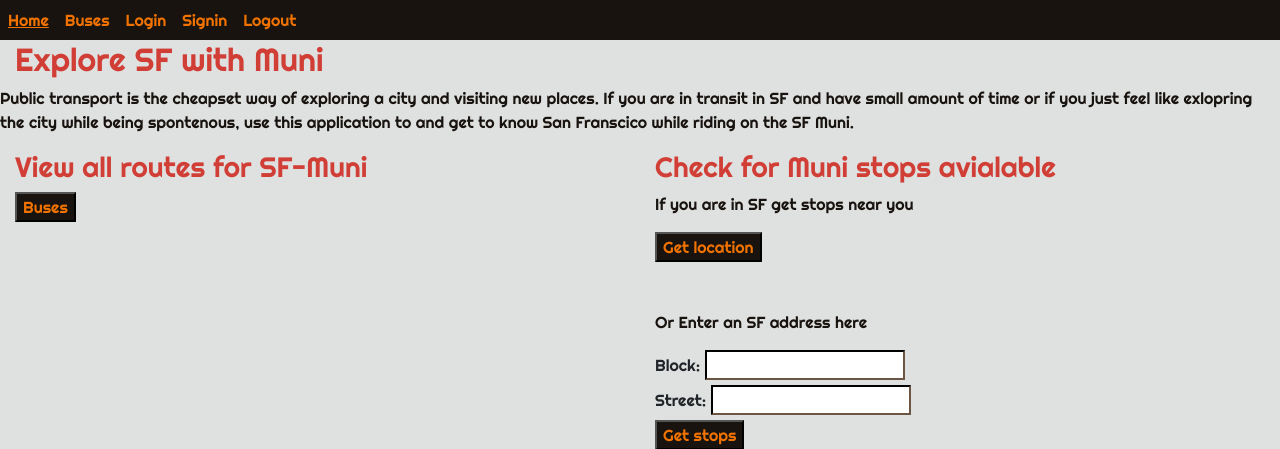
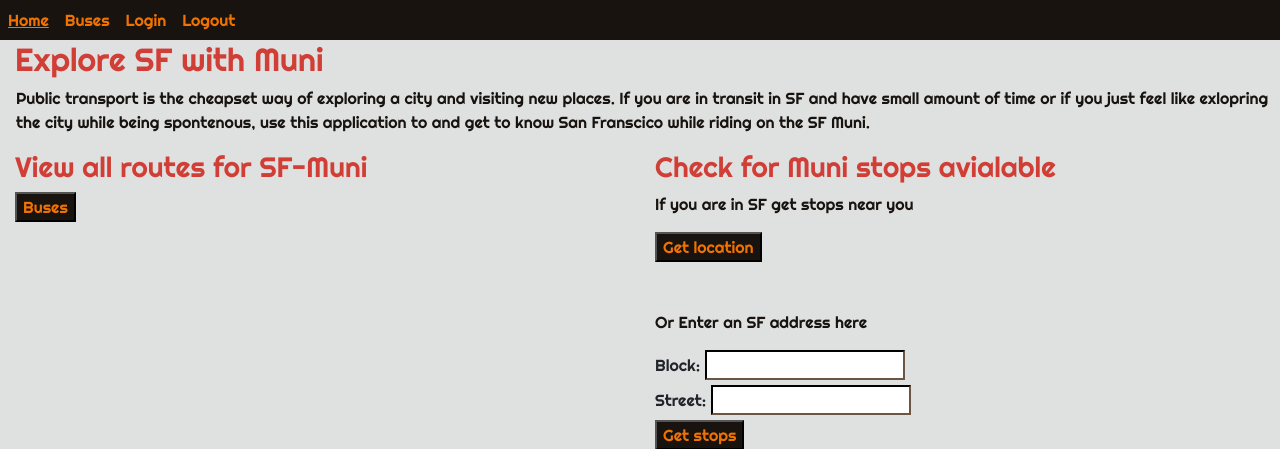
Before and after one commit to AmaPal09/HB_Final_Project, a Flask app: page / in a window 1280 px wide. Shown: the top 449 px of the page. Run offline with Flask 2, Linux system fonts and the light colour scheme; some libraries are stand-ins or nearby versions.

Commit message:
Changed indentations

```diff
--- a/static/CSS/base.css
+++ b/static/CSS/base.css
@@ -54,7 +54,7 @@ p{
 }
 
 
-NavBar starts
+/*NavBar starts*/
 #navBar{
   width: 100%;
 }
@@ -85,7 +85,7 @@ NavBar starts
   background-color: #18130F;
 }
 
-/*NavBar ends
+/*NavBar ends*/
 
 /*Things on the home page*/
 
@@ -97,6 +97,10 @@ span.emphasis {
 ul.flashes {
   font-weight: bold;
   color: #D13E36;
+}
+
+#about_project {
+  margin-left: 1em;
 }
 
 /*End of things on the homepag*/
@@ -172,6 +176,11 @@ span.stop_emphasis {
 /* End of stop details page */
 
 
+/* Bus details page*/
+div.bus_details_heading h3{
+  margin-left: 0.5em;
+}
+/* End of bus details page*/
 
 /*Table css starts*/
 table {
--- a/templates/base.html
+++ b/templates/base.html
@@ -22,7 +22,6 @@
       <li><a href="/">Home</a></li>
       <li><a href="/buses">Buses</a></li>
       <li><a href="/login">Login</a></li>
-      <li><a href="/signin">Signin</a></li>
       <li><a href="/logout">Logout</a></li>
     </ul>
   </div>
```
